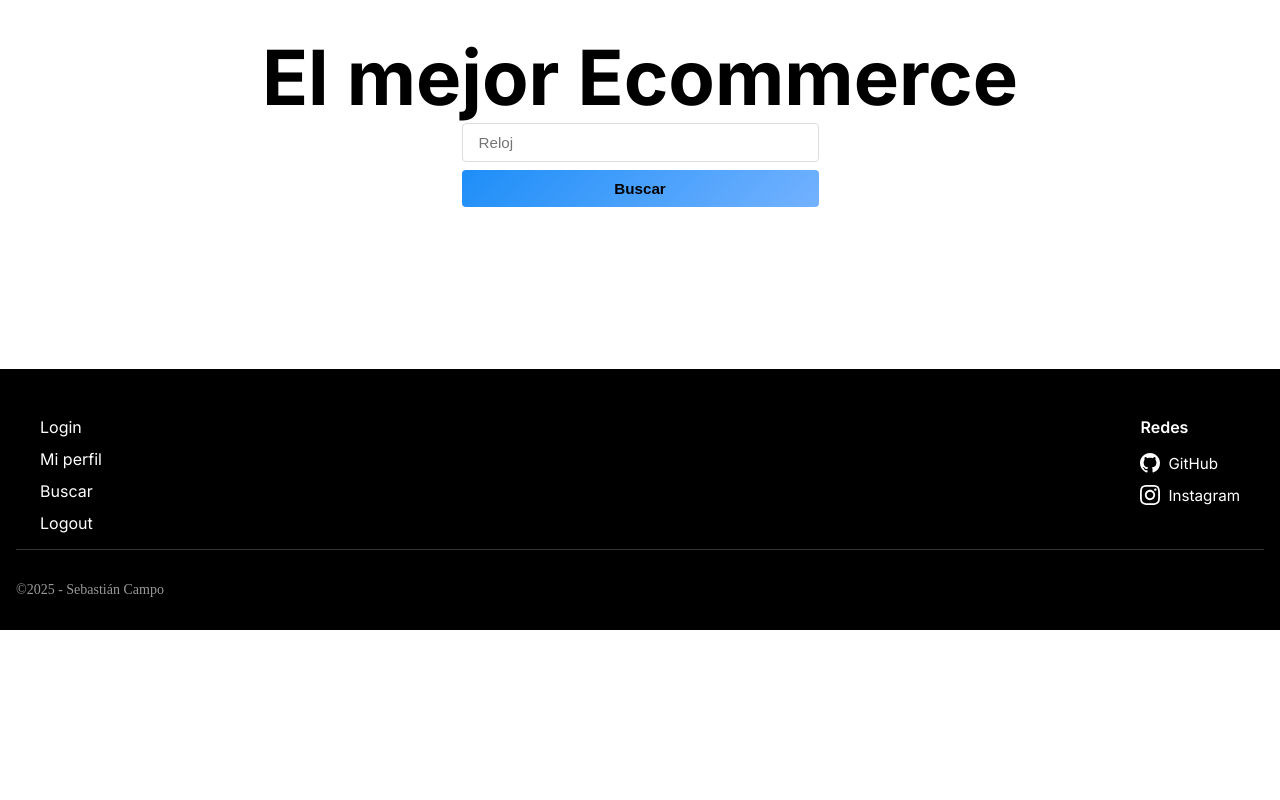
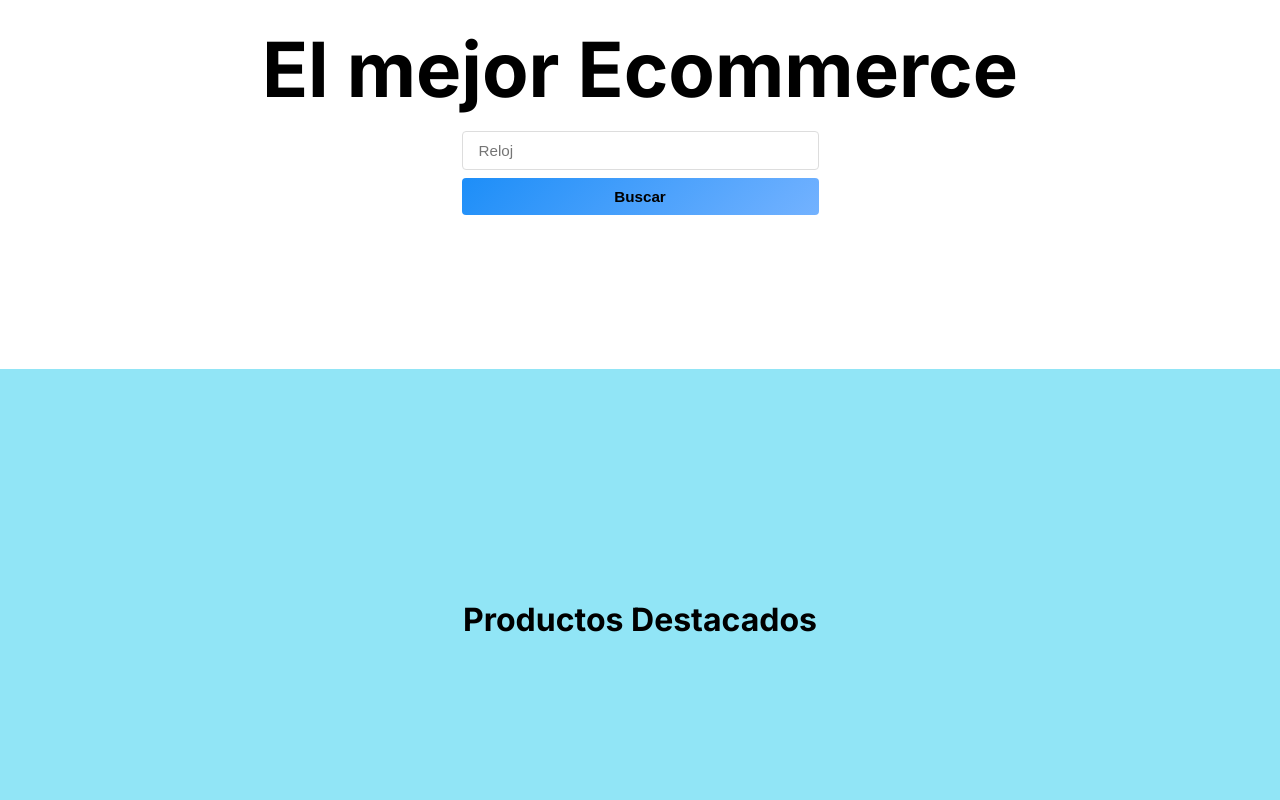
Before and after one commit to seba-campo/vercel-app, a Next.js app: page / in a window 1280 px wide. Shown: the part 200-1000 px from the top of the page. Before the commit the page ends 830 px from the top, so only its background shows below. Built offline with nearby package versions, Linux system fonts and the light colour scheme.

Commit message:
wip forms

```diff
--- a/components/Header/Header.tsx
+++ b/components/Header/Header.tsx
@@ -19,12 +19,11 @@ export default function Header() {
     const [menuOpen, setMenuOpen] = useState(false);
 
     const {
-        onSearch,
+        isLogged,
         onLoginClick,
         onProfileClick,
         onCloseSessionClick,
         onSearchClick,
-        isLogged,
     } = useHeader();
 
     return (
--- a/components/Header/useHeader.ts
+++ b/components/Header/useHeader.ts
@@ -1,7 +1,9 @@
 import { useEffect, useState } from "react";
+import { useRouter } from "next/router";
 
 export default function useHeader() {
     const [isLogged, setIsLogged] = useState(false);
+    const router = useRouter();
 
     const onSearch = () => {
         console.log('search')
@@ -12,6 +14,7 @@ export default function useHeader() {
     }
 
     const onLoginClick = () => {
+        router.push('/signin');
     }
 
     const onProfileClick = () => {
--- a/components/Home/Home.tsx
+++ b/components/Home/Home.tsx
@@ -1,9 +1,11 @@
-import HomeMainSection from "./components/HomeHero"
+import HomeHero from "./components/HomeHero/HomeHero"
+import { FeaturedProducts } from "./components/FeaturedProducts/FeaturedProducts"
 
 export default function HomePage() {
     return (
         <div>
-            <HomeMainSection />
+            <HomeHero />
+            <FeaturedProducts />
         </div>
     )
 }
--- /dev/null
+++ b/components/Home/components/FeaturedProducts/FeaturedProducts.tsx
@@ -0,0 +1,13 @@
+import { FeaturedProductsWrapper, FeaturedProductsContainer } from "./FeaturedProductsStyle"
+
+export const FeaturedProducts = () => {
+    return (
+        <FeaturedProductsWrapper>
+            <h1 className="title">Productos Destacados</h1>
+
+            <FeaturedProductsContainer>
+
+            </FeaturedProductsContainer>
+        </FeaturedProductsWrapper>
+    )
+}
--- /dev/null
+++ b/components/Home/components/FeaturedProducts/FeaturedProductsStyle.ts
@@ -0,0 +1,30 @@
+import styled from "styled-components";
+
+export const FeaturedProductsWrapper = styled.div`
+    display: flex;
+    flex-direction: column;
+    align-items: center;
+    justify-content: center;
+    background-color: #91E5F6;
+    height: 500px;
+    font-family: 'Inter', sans-serif;
+
+    .title{
+        font-size: 32px;
+        font-weight: 700;
+        word-wrap: break-word;
+    }
+
+    @media (max-width: 481px){
+        .title{
+            color: #FFF
+        }
+    }
+`
+
+export const FeaturedProductsContainer = styled.div`
+    display: flex;
+    flex-direction: row;
+    align-items: center;
+    justify-content: center;
+`
--- a/components/Home/components/HomeHero.tsx
+++ b/components/Home/components/HomeHero/HomeHero.tsx
@@ -1,13 +1,13 @@
-import SearchBar from "../../SearchBar";
+import SearchBar from "../../../SearchBar";
 import { HomeWrapper } from "./HomeHeroStyle";
 
-export default function HomeMainSection() {
+export default function HomeHero() {
     return (
         <HomeWrapper>
             <div className="title">
                 <h1>El mejor Ecommerce</h1>
             </div>
-            <div>
+            <div className="search">
                 <SearchBar />
             </div>
         </HomeWrapper>
--- a/components/Home/components/HomeHeroStyle.ts
+++ b/components/Home/components/HomeHero/HomeHeroStyle.ts
@@ -19,4 +19,8 @@ export const HomeWrapper = styled.div`
         font-size: 20px;
     }
     }
+
+    .search{
+        margin-top: 1rem
+    }
 `
```
Also changed, not shown: pages/signin/CustomForm.tsx (added, +29 -0 lines), pages/signin/index.tsx (added, +43 -0 lines), pages/signin/signInStyles.ts (added, +24 -0 lines), pages/signin/signin.tsx (deleted, +0 -52 lines).
